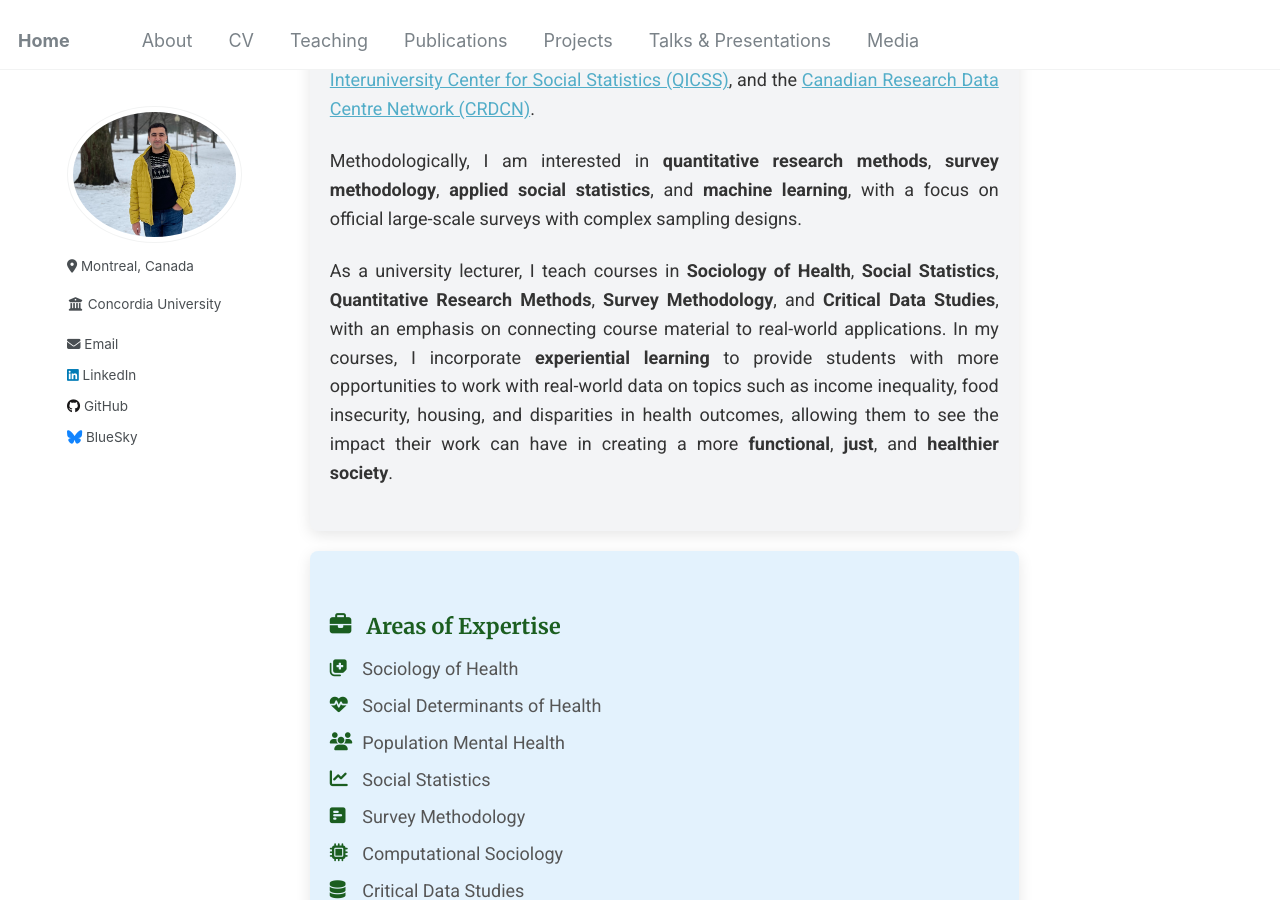
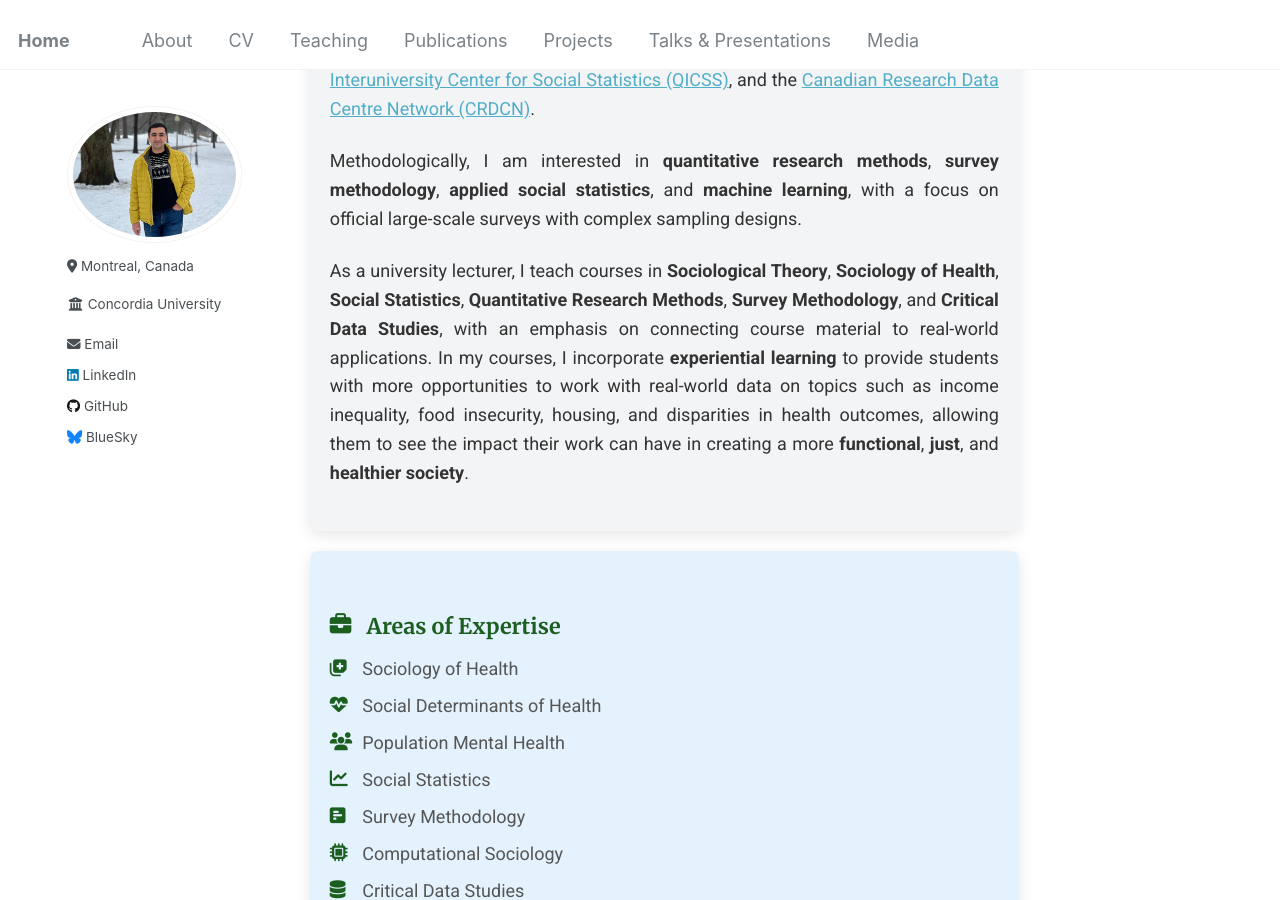
Before and after one commit to Mohsnmonji/mohsnmonji.github.io, a Jekyll site: the page built from about-me.md, in a window 1280 px wide and 900 px high, scrolled down 469 px. Built offline with Jekyll 4.4.1, drawn with Linux system fonts in a browser that asks for light colours.

Commit message:
Update about-me.md

```diff
--- a/about-me.md
+++ b/about-me.md
@@ -87,7 +87,7 @@ author_profile: true
   </p>
 
   <p>
-    As a university lecturer, I teach courses in <strong>Sociology of Health</strong>,
+    As a university lecturer, I teach courses in <strong>Sociological Theory</strong>, <strong>Sociology of Health</strong>,
     <strong>Social Statistics</strong>, <strong>Quantitative Research Methods</strong>,
     <strong>Survey Methodology</strong>, and <strong>Critical Data Studies</strong>, with an emphasis on connecting course material to real-world applications. In my courses, I incorporate <strong>experiential learning</strong> to provide students with more opportunities to work with real-world data on topics such as income inequality, food insecurity, housing, and disparities in health outcomes, allowing them to see the impact their work can have in creating a more
     <strong>functional</strong>, <strong>just</strong>, and <strong>healthier society</strong>.
```
